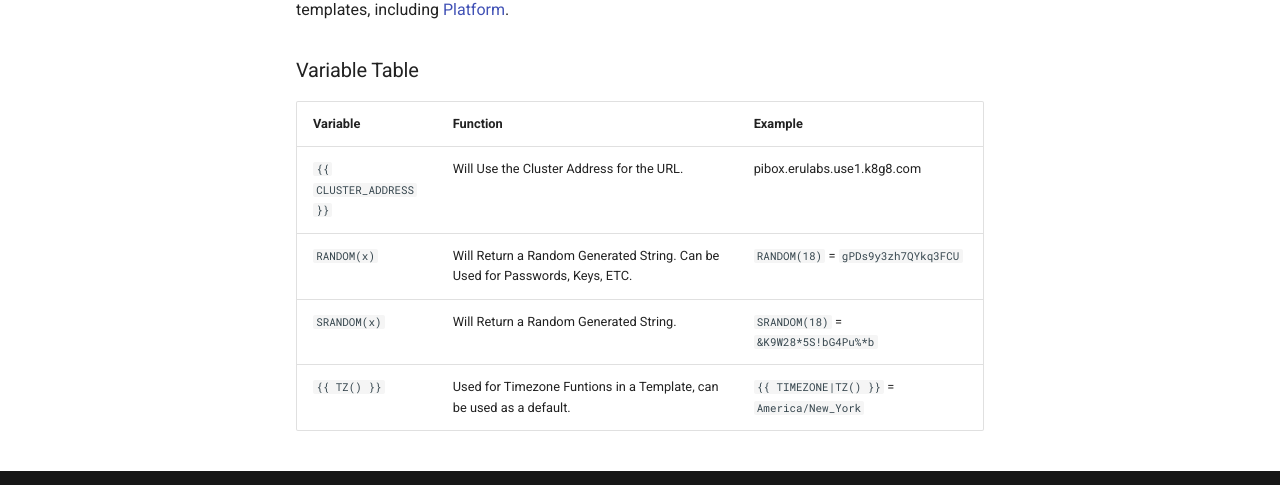
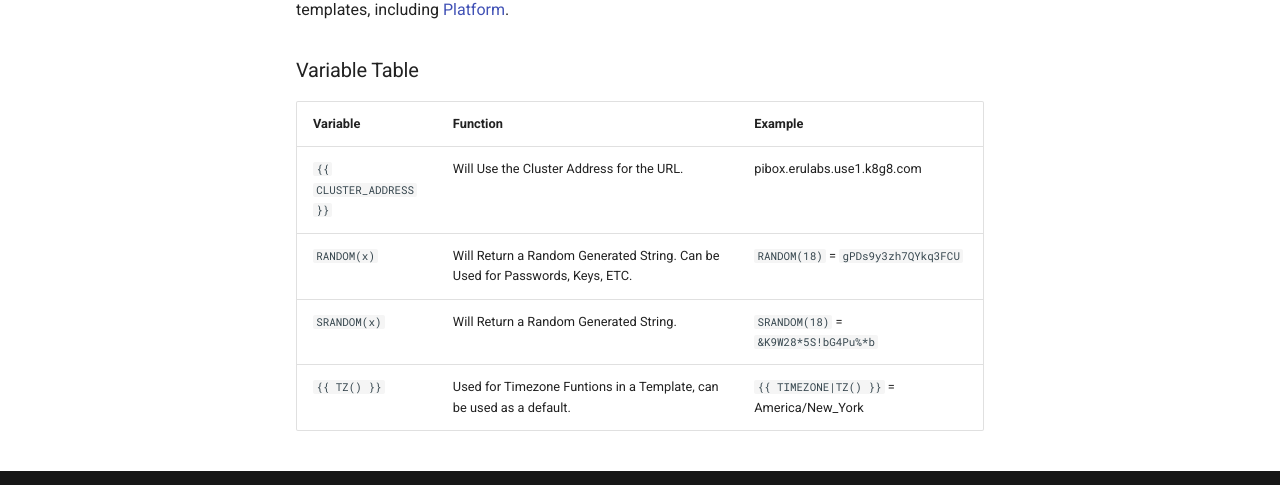
Before and after one commit to kubesail/kubesail-docs, an MkDocs documentation site: the page built from docs/templates.md, in a window 1280 px wide and 900 px high, scrolled down 1953 px. Shown: the part 364-849 px from the top of the window. Built offline with MkDocs 1.6.1 and Material for MkDocs 9.7.7, drawn with Linux system fonts in a browser that asks for light colours; comment, search, counter and statistics services are not loaded.

```diff
--- a/docs/templates.md
+++ b/docs/templates.md
@@ -62,4 +62,4 @@ As always, please let us know [in our discord channel](https://discord.gg/N3zNdp
 | `{{ CLUSTER_ADDRESS }}` | Will Use the Cluster Address for the URL. | pibox.erulabs.use1.k8g8.com |
 | `RANDOM(x)` | Will Return a Random Generated String. Can be Used for Passwords, Keys, ETC. |`RANDOM(18)` = `gPDs9y3zh7QYkq3FCU` |
 | `SRANDOM(x)` |  Will Return a Random Generated String. | `SRANDOM(18)` = `&K9W28*5S!bG4Pu%*b`|
-| `{{ TZ() }}` | Used for Timezone Funtions in a Template, can be used as a default. | `{{ TIMEZONE|TZ() }}` = `America/New_York` |
+| `{{ TZ() }}` | Used for Timezone Funtions in a Template, can be used as a default. | `{{ TIMEZONE|TZ() }}` = America/New_York |
```
